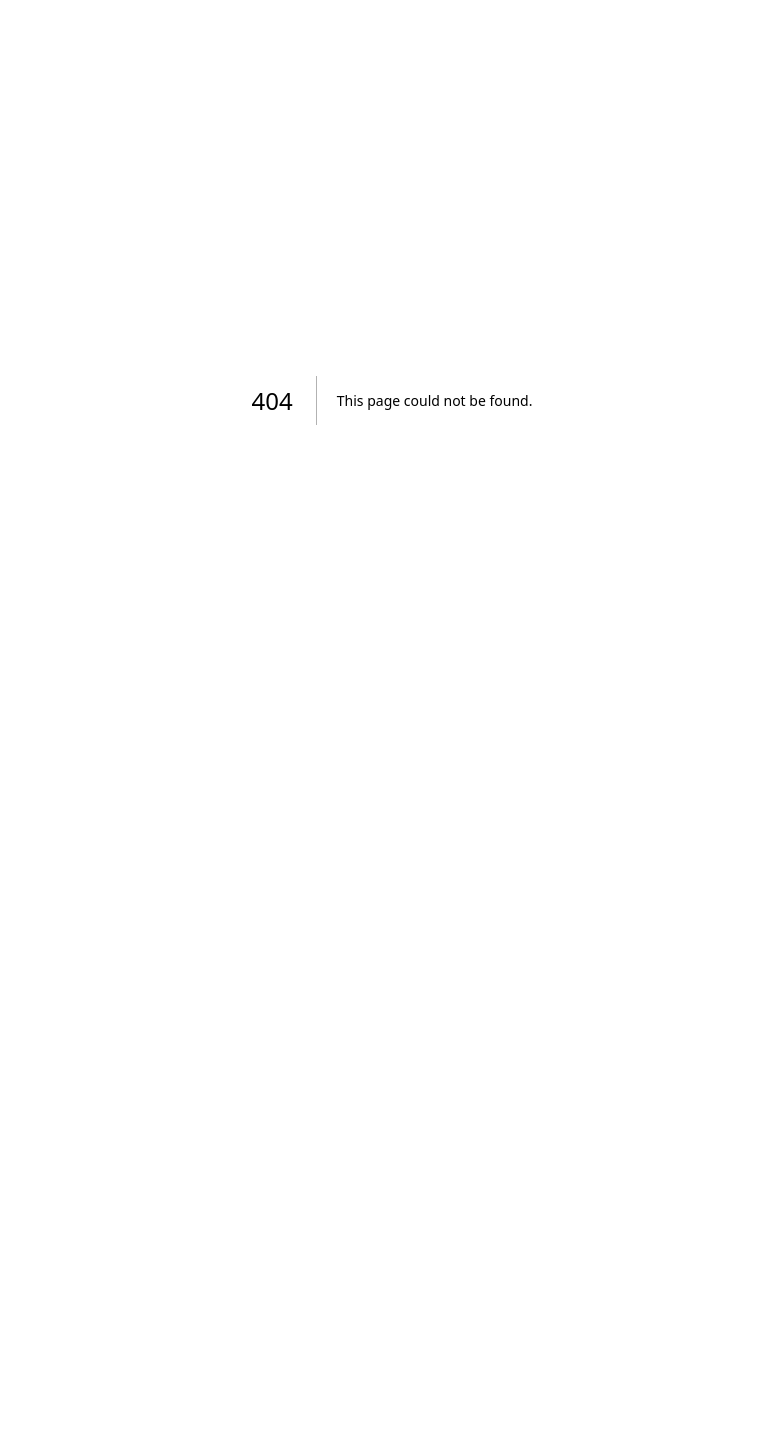
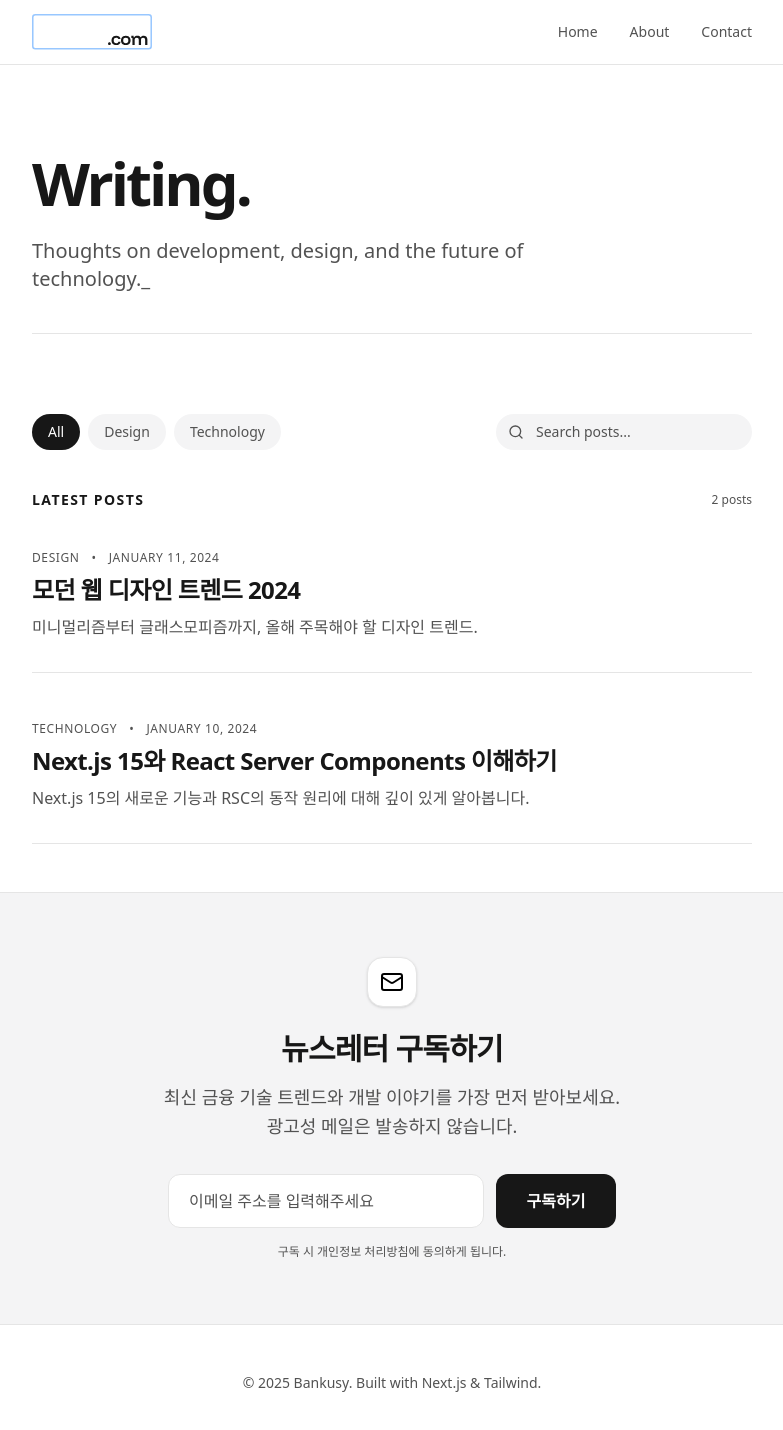
Before and after one commit to bankusy/blog, a Next.js app: page / in a window 1280 px wide. Before the commit this address had no page. Shown: the top 1430 px of the page, without its empty margins (248-1031 px from the left). Before the commit the page ends 800 px from the top, so only its background shows below. Built offline with nearby package versions, Linux system fonts and the light colour scheme.

Commit message:
Develop home page with newsletter subscription

```diff
--- /dev/null
+++ b/app/page.tsx
@@ -0,0 +1,39 @@
+
+import { getAllPosts } from '@/lib/posts';
+import PostList from '@/components/PostList';
+import Navigation from '@/components/Navigation';
+
+import Newsletter from '@/components/Newsletter';
+
+export default function Home() {
+  const posts = getAllPosts();
+
+  return (
+    <div className="min-h-screen bg-[var(--bg-primary)]">
+      <Navigation />
+
+      <main className="max-w-3xl mx-auto px-6 py-12">
+        <header className="mb-20 pt-10 border-b border-[var(--border-color)] pb-10">
+          <h1 className="text-4xl md:text-6xl font-bold tracking-tighter mb-6 text-[var(--text-primary)]">
+            Writing.
+          </h1>
+          <p className="text-xl text-[var(--text-secondary)] font-light max-w-lg">
+            Thoughts on development, design, and the future of technology._
+          </p>
+        </header>
+
+        <section>
+          <PostList posts={posts} />
+        </section>
+      </main>
+
+      <Newsletter />
+
+      <footer className="border-t border-[var(--border-color)] mt-0 py-12 text-center">
+        <p className="text-sm text-[var(--text-secondary)]">
+          &copy; {new Date().getFullYear()} Bankusy. Built with Next.js & Tailwind.
+        </p>
+      </footer>
+    </div>
+  );
+}
--- /dev/null
+++ b/components/Newsletter.tsx
@@ -0,0 +1,82 @@
+"use client";
+
+import { useState } from 'react';
+import { Mail, CheckCircle2, Loader2 } from 'lucide-react';
+
+export default function Newsletter() {
+    const [email, setEmail] = useState('');
+    const [status, setStatus] = useState<'idle' | 'loading' | 'success'>('idle');
+
+    const handleSubmit = async (e: React.FormEvent) => {
+        e.preventDefault();
+
+        if (!email) return;
+
+        setStatus('loading');
+
+        // Simulate API call
+        await new Promise((resolve) => setTimeout(resolve, 1500));
+
+        setStatus('success');
+        setEmail('');
+    };
+
+    return (
+        <section className="w-full py-16 bg-[var(--bg-secondary)] border-t border-[var(--border-color)]">
+            <div className="max-w-2xl mx-auto px-6 text-center">
+                <div className="inline-flex items-center justify-center p-3 mb-6 bg-[var(--bg-primary)] rounded-2xl border border-[var(--border-color)] shadow-sm">
+                    <Mail className="w-6 h-6 text-[var(--primary-color)]" />
+                </div>
+
+                <h2 className="text-3xl font-bold tracking-tight mb-4 text-[var(--text-primary)]">
+                    뉴스레터 구독하기
+                </h2>
+                <p className="text-[var(--text-secondary)] mb-8 text-lg leading-relaxed">
+                    최신 금융 기술 트렌드와 개발 이야기를 가장 먼저 받아보세요.<br className="hidden sm:block" />
+                    광고성 메일은 발송하지 않습니다.
+                </p>
+
+                {status === 'success' ? (
+                    <div className="bg-[var(--bg-primary)] border border-[var(--primary-color)] rounded-xl p-6 animate-in fade-in zoom-in duration-300">
+                        <div className="flex flex-col items-center gap-3">
+                            <CheckCircle2 className="w-10 h-10 text-[var(--primary-color)]" />
+                            <h3 className="text-lg font-bold text-[var(--text-primary)]">구독 신청이 완료되었습니다!</h3>
+                            <p className="text-[var(--text-secondary)]">
+                                뉴스레터 서비스는 현재 준비 중입니다.<br />
+                                준비가 완료되는 대로 입력하신 이메일로 가장 먼저 소식을 전해드리겠습니다.
+                            </p>
+                        </div>
+                    </div>
+                ) : (
+                    <form onSubmit={handleSubmit} className="relative max-w-md mx-auto">
+                        <div className="flex flex-col sm:flex-row gap-3">
+                            <input
+                                type="email"
+                                value={email}
+                                onChange={(e) => setEmail(e.target.value)}
+                                placeholder="이메일 주소를 입력해주세요"
+                                required
+                                disabled={status === 'loading'}
+                                className="flex-1 px-5 py-3.5 bg-[var(--bg-primary)] border border-[var(--border-color)] rounded-xl text-[var(--text-primary)] placeholder:text-[var(--text-secondary)] focus:outline-none focus:ring-2 focus:ring-[var(--primary-color)] focus:border-transparent transition-all disabled:opacity-50"
+                            />
+                            <button
+                                type="submit"
+                                disabled={status === 'loading'}
+                                className="px-6 py-3.5 bg-[var(--text-primary)] text-[var(--bg-primary)] font-semibold rounded-xl hover:opacity-90 transition-all disabled:opacity-70 flex items-center justify-center min-w-[120px]"
+                            >
+                                {status === 'loading' ? (
+                                    <Loader2 className="w-5 h-5 animate-spin" />
+                                ) : (
+                                    '구독하기'
+                                )}
+                            </button>
+                        </div>
+                        <p className="mt-4 text-xs text-[var(--text-secondary)]">
+                            구독 시 개인정보 처리방침에 동의하게 됩니다.
+                        </p>
+                    </form>
+                )}
+            </div>
+        </section>
+    );
+}
```
